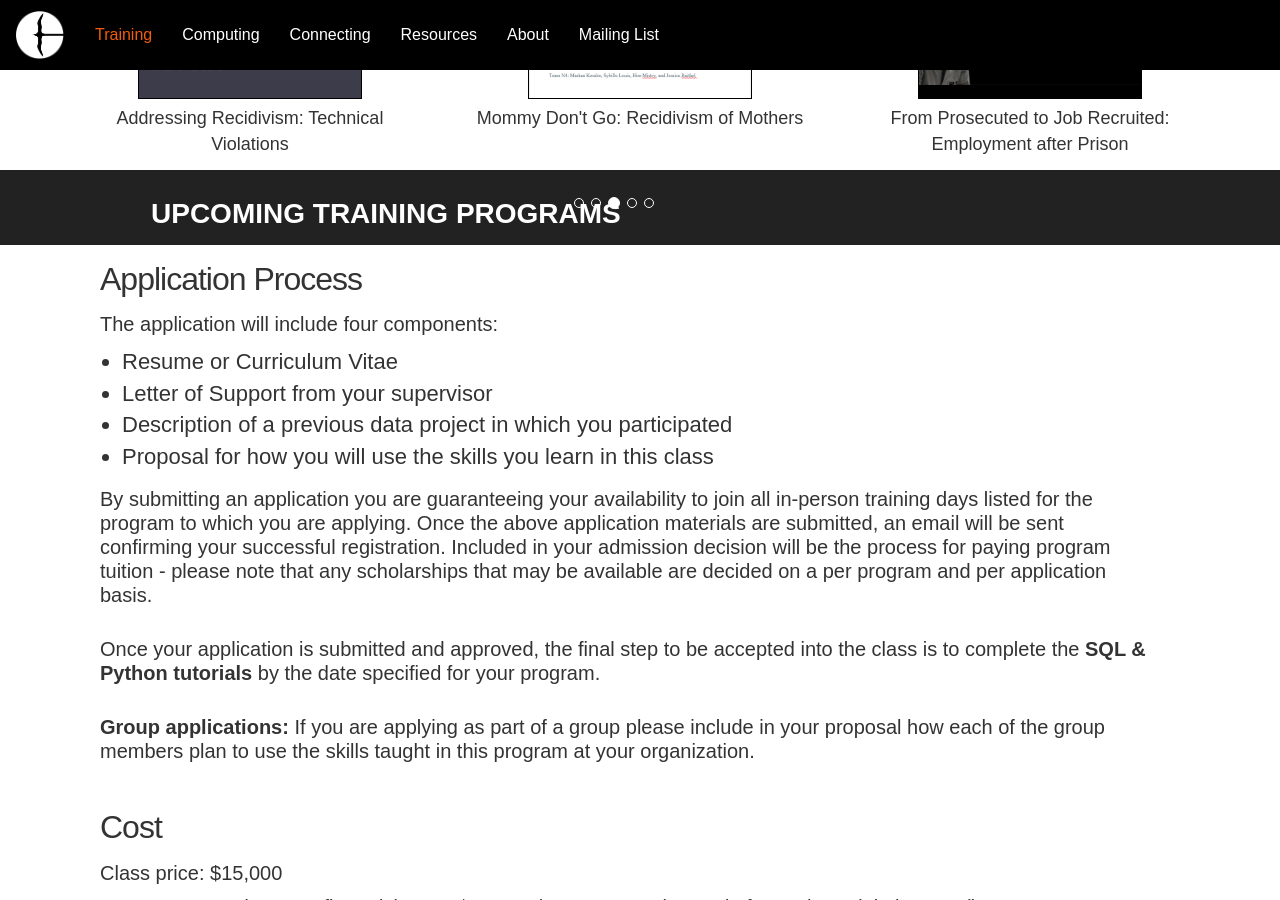
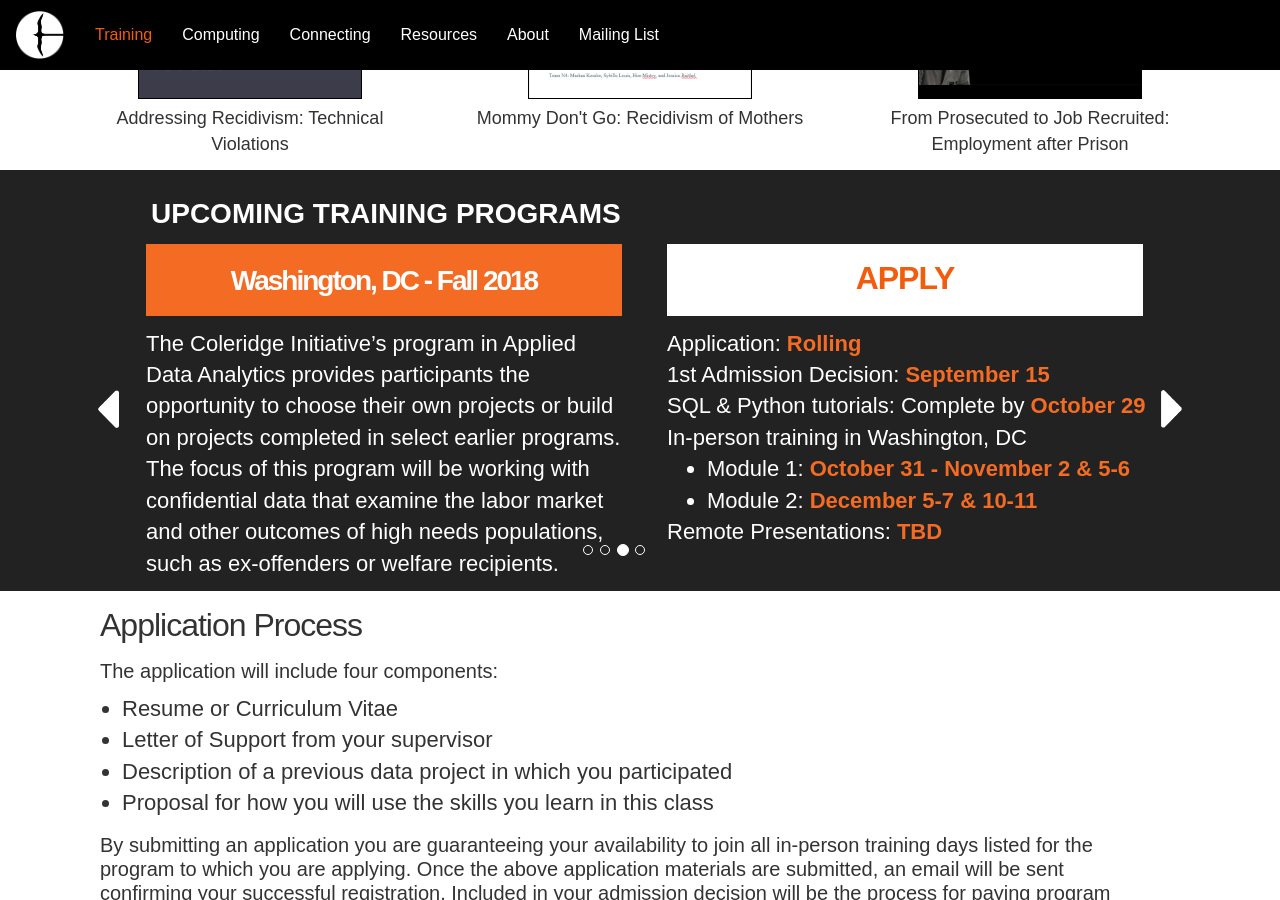
Before and after one commit to NYU-CI/coleridge, a Jekyll site: the page built from pages/training.html, in a window 1280 px wide and 900 px high, scrolled down 1619 px. Built offline with Jekyll 4.4.1, drawn with Linux system fonts in a browser that asks for light colours; nearby versions of some CDN libraries.

Commit message:
fixed program carousel

```diff
--- a/pages/training.html
+++ b/pages/training.html
@@ -123,7 +123,7 @@
               <li data-target="#program-carousel" data-slide-to="1"></li>
               <li data-target="#program-carousel" data-slide-to="2" class="active"></li>
               <li data-target="#program-carousel" data-slide-to="3"></li>
-              <li data-target="#program-carousel" data-slide-to="4"></li>
+              <!--<li data-target="#program-carousel" data-slide-to="4"></li>-->
               <!--<li data-target="#program-carousel" data-slide-to="3"></li>-->
             </ol>
             <!-- Wrapper for slides -->
@@ -193,7 +193,7 @@
               </div>
 
 
-              <div class="item">
+              <div class="item active">
                 <div class="col-sm-6">
                   <div class="program-block">
                     <!-- <div class="program-title">Economic Development</div> -->
@@ -260,10 +260,10 @@
                 </div>
               </div>
 
+              <!--
               <div class="item">
                 <div class="col-sm-6">
                   <div class="program-block">
-                    <!-- <div class="program-title">Economic Development</div> -->
                     <div class="program-location">Washington, DC - Fall 2019</div>
                   </div>
                 </div>
@@ -294,6 +294,7 @@
                   </div>
                 </div>
               </div>
+              -->
               <!--
               <div class="item">
                 <div class="col-sm-6">
```
